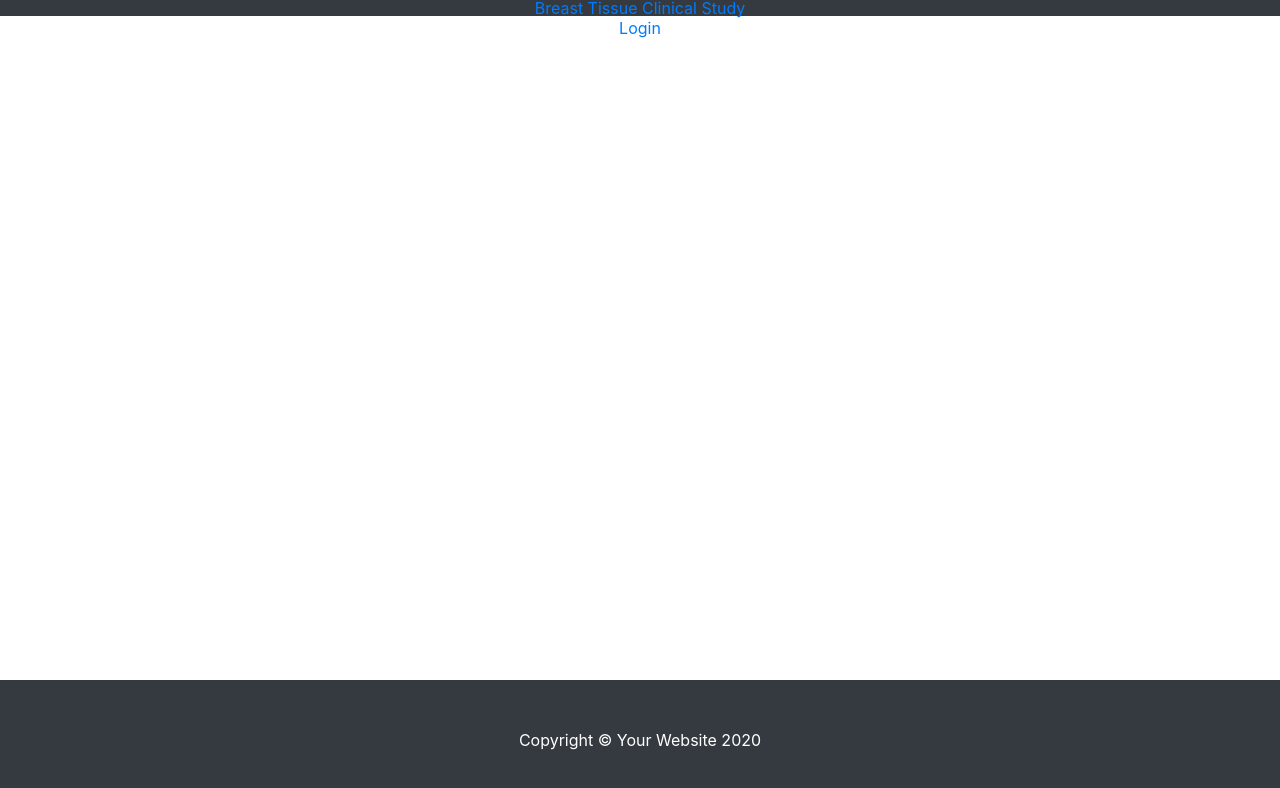
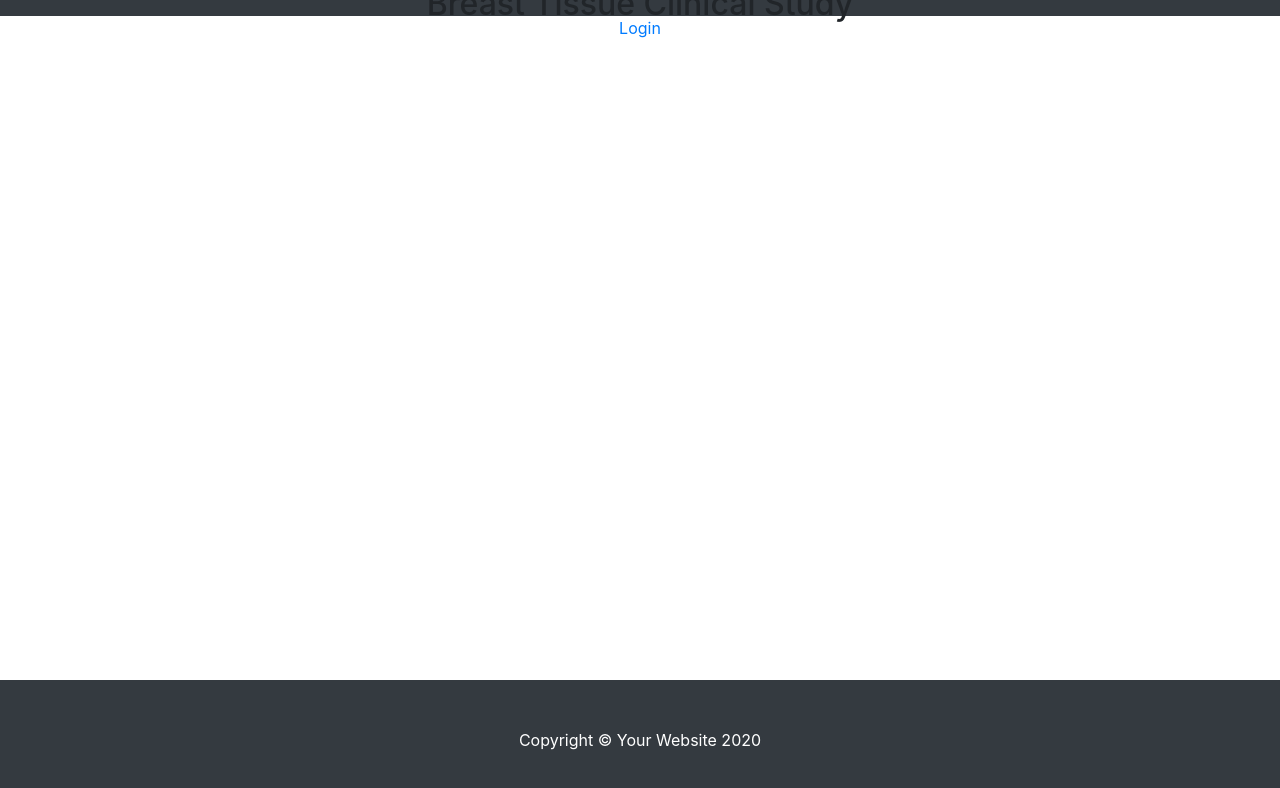
Before and after one commit to becclestone/WebApp, a React (Create React App) app: page / in a window 1280 px wide. Shown: the top 788 px of the page. Built offline with nearby package versions, Linux system fonts and the light colour scheme.

Commit message:
Update Navigation.jsx

```diff
--- a/src/components/Navigation.jsx
+++ b/src/components/Navigation.jsx
@@ -8,7 +8,7 @@ function Navigation(props) {
     <div className="navigation">
       <nav class="navbar navbar-expand navbar-dark bg-dark">
         <ul class="nav navbar-nav navbar-center">
-          <li><a href="#">Breast Tissue Clinical Study</a></li>
+          <h2>Breast Tissue Clinical Study</h2>
           </ul>
       </nav>
     </div>
```
